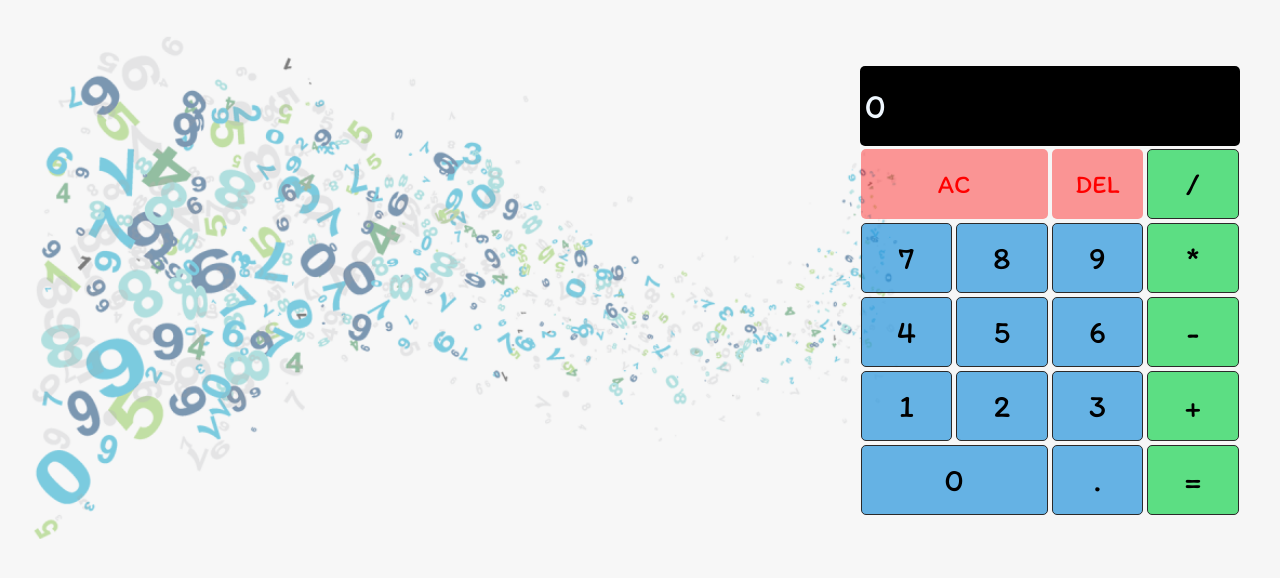
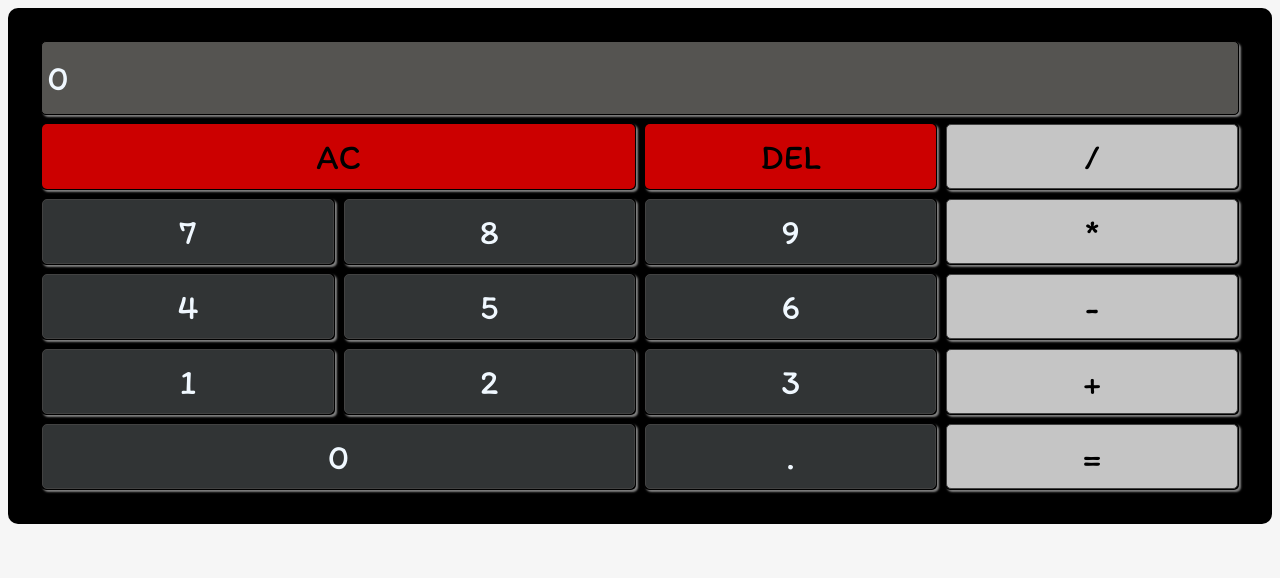
Before and after one commit to rach9198/cordova, a website: page calc/www/index.html in a window 1280 px wide. Drawn offline with Linux system fonts and the light colour scheme.

Commit message:
css modified

```diff
--- a/calc/www/css/index.css
+++ b/calc/www/css/index.css
@@ -1,72 +1,78 @@
 body {
-    margin: 5% 0 0 0;
+    /* margin: 0 0 0 0; */
     font-family: 'Itim';
-    background-image: url('/calc/www/img/mathbg1.png');
-    /* background-image: linear-gradient(rgba(255, 0, 0, 0.24), rgba(255, 255, 0, 0.158)); */
-    background-size: contain;
-    background-repeat: no-repeat;
+    /* background-image: url('/calc/www/img/mathbg1.png'); */
+    /* background-size: contain; */
+    /* background-repeat: no-repeat; */
     background-color: rgba(245, 245, 245, 0.884);
+}
+
+.cal {
+    background-color: rgb(0, 0, 0);
+    /* margin: 0% 3% 5% auto; */
+    /* width: max-content; */
+    width: fit-content;
+    border-radius: 10px;
 }
 
 button {
     width: 100%;
     height: 100%;
     /* font-size: 25px; */
-    font-size: 2.5vw;
-    font-family:serif;
-    background-color: rgba(37, 148, 221, 0.692);
-    border: 0.5px solid rgb(43, 42, 42) ;
+    font-size: 35px;
+    background-color: rgba(54, 57, 58, 0.921);
+    /* background-color: rgba(37, 148, 221, 0.692);  */
+    border: 0.5px solid rgb(66, 66, 66) ;
     border-radius: 5px;
     font-family: 'Itim';
+    color: aliceblue;
 }
 
 table {
-    width: 30%;
+    width: 100%;
     height: 100%;
+    padding: 2%;
     font-family:serif;
     table-layout: fixed;
-    margin: 1% 3% 5% auto;
-
+    margin: 0% 3% 5% auto;
+    border-collapse: separate;
+    border-spacing: 8px 8px;
 }
 
 td {
-    height: 70px;
+    height: 65px;
     font-size: 35px;
     color: aliceblue;
     font-family: serif;
+    box-shadow: 2px 2px 2px rgba(255, 255, 255, 0.5);
+    border-radius: 5px;
 }
 
-/* tr {
-    margin: 2000px;
-} */
-
-
 .op {
-    font-size: 2.5vw;
-    background-color:rgba(23, 211, 79, 0.685);
+    font-size: 35px;
+    background-color:rgba(78, 77, 74, 0.685);
+    background-color: rgba(255, 255, 255, 0.774);
     font-family:serif;
-    margin: 0%;
     font-family: 'Itim';
+    color: black;
 }
 
 #display{
-    background-color: black;
-    padding: 5px;
+    background-color:rgba(124, 123, 119, 0.685);
+    padding-left: 5px;
+    font-family: 'Itim';
     border-radius: 5px;
-    word-wrap: break-word;
-    font-family: 'Itim';
+    /* word-wrap: break-word; */
+    border: 1px solid black;
+    text-overflow: ellipsis;
+    /* overflow: hidden; */
+    max-width: 12ch;
+    height: 70px;
 }
 
-#ac,#del {
-    color: rgb(255, 0, 0);
-    background-color: rgba(255, 0, 0, 0.4);
-    border: red;
-    font-size: 2vw;
+#ac, #del {
+    color: black;
+    background-color: rgba(255, 0, 0, 0.8);
+    border: black;
+    font-size: 35px;
 }
-/*
-#del {
-    color: rgb(255, 0, 0);
-    background-color: rgba(255, 0, 0, 0.4);
-    border: red;
-    font-size: 2vw;
-} */
--- a/calc/www/index.html
+++ b/calc/www/index.html
@@ -8,7 +8,7 @@
     <link href='https://fonts.googleapis.com/css?family=Itim' rel='stylesheet'>
 </head>
 <body>
-
+    <div class="cal">
     <table>
         <tr>
             <td id="display" colspan="4">0
@@ -47,6 +47,7 @@
 
 
     </table>
+    </div>
 
     <script type="text/javascript" src="./js/index.js"></script>
 </body>
```
